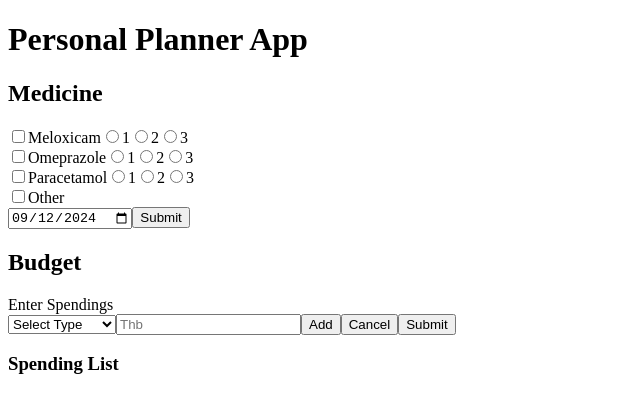
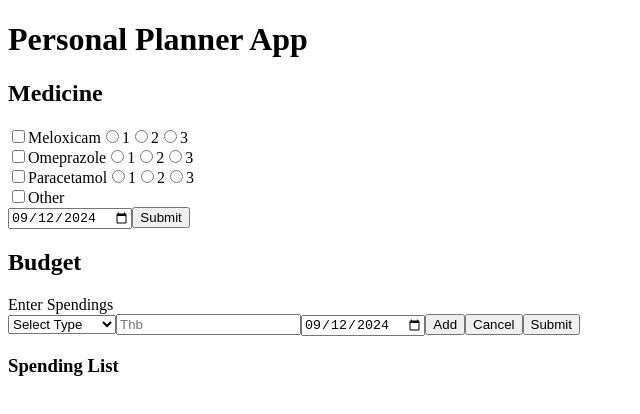
Before and after one commit to leonyi4/personal_app, a React (Vite) app: page / in a window 1280 px wide. Shown: the top 414 px of the page, without its empty margins (0-640 px from the left). Built offline with nearby package versions, Linux system fonts and the light colour scheme.

Commit message:
prepared form data as objects for future work with backend

```diff
--- a/src/App.jsx
+++ b/src/App.jsx
@@ -8,8 +8,11 @@ import Medicines from "./Components/Medicines";
 function App() {
 
   // Spendings
-  const handleSpendingSubmit = (data) => {
-    console.log("spendings", data);
+  const handleMedicineSubmit = (mData) => {
+    console.log("Medicnes", mData);
+  };
+  const handleSpendingSubmit = (sData) => {
+    console.log("spendings", sData);
   };
 
   return (
@@ -17,7 +20,7 @@ function App() {
       <div>
         <h1>Personal Planner App</h1>
       </div>
-      <Medicines />
+      <Medicines onSubmit={handleMedicineSubmit} />
       <Spendings onSubmit={handleSpendingSubmit} />
     </>
   );
--- a/src/Components/Medicines.jsx
+++ b/src/Components/Medicines.jsx
@@ -132,11 +132,22 @@ const Medicines = (props) => {
     }
 
     const medicineData = {
-      ...medicineAmounts, // Spread existing medicine and amounts into new object
+      medicineAmounts, // Spread existing medicine and amounts into new object
       date: medicineDate, // Add date as a new property
     };
 
-    console.log(medicineData);
+    props.onSubmit(medicineData);
+
+    setMedicines({
+      meloxicam: { selected: false, amount: "" },
+      omeprazole: { selected: false, amount: "" },
+      paracetamol: { selected: false, amount: "" },
+    });
+    setOtherMedicine({
+      selected: false,
+      name: "",
+      amount: "",
+    });
   };
 
   return (
--- a/src/Components/Spendings.jsx
+++ b/src/Components/Spendings.jsx
@@ -5,6 +5,15 @@ const Spendings = (props) => {
   const [spendingAmount, setSpendingAmount] = useState("");
   const [spendingList, setSpendingList] = useState([]);
   const [editingIndex, setEditingIndex] = useState(-1); // For editing spendings
+
+  const getTodayDate = () => {
+    const today = new Date();
+    const year = today.getFullYear();
+    const month = String(today.getMonth() + 1).padStart(2, "0"); // Months are 0-indexed, so add 1
+    const day = String(today.getDate()).padStart(2, "0");
+    return `${year}-${month}-${day}`;
+  };
+  const [spendingDate, setSpendingDate] = useState(getTodayDate);
 
   const handleSpendingTypeChange = (e) => {
     setSpendingType(e.target.value);
@@ -68,8 +77,12 @@ const Spendings = (props) => {
         return acc;  // Return the updated accumulator
       }, {});  // Start with an empty object
 
+      const finalSpendingData = {
+        ...spendingData, // Spread existing medicine and amounts into new object
+        date: spendingDate, // Add date as a new property
+      };
 
-      props.onSubmit(spendingData); // sends the data to app.jsx
+      props.onSubmit(finalSpendingData); // sends the data to app.jsx
 
 
       setSpendingList([]);
@@ -109,6 +122,12 @@ const Spendings = (props) => {
           onChange={handleSpendingAmountChange}
           min="0"
         />
+        <input
+          type="date"
+          name="spendingDate"
+          value={spendingDate}
+          onChange={(e) => setSpendingDate(e.target.value)}
+        />
         <button type="button" onClick={handleAddSpending}>
           {editingIndex === -1 ? "Add" : "Update"}
         </button>
```
